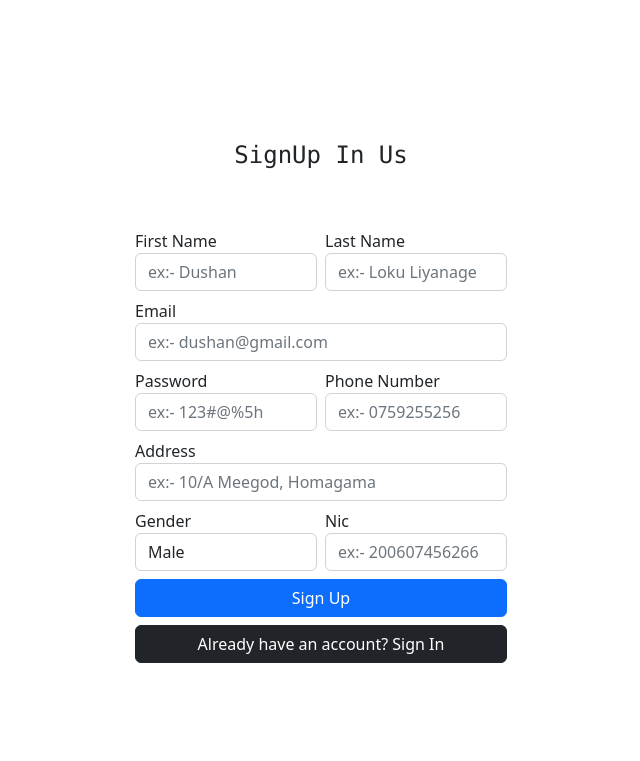
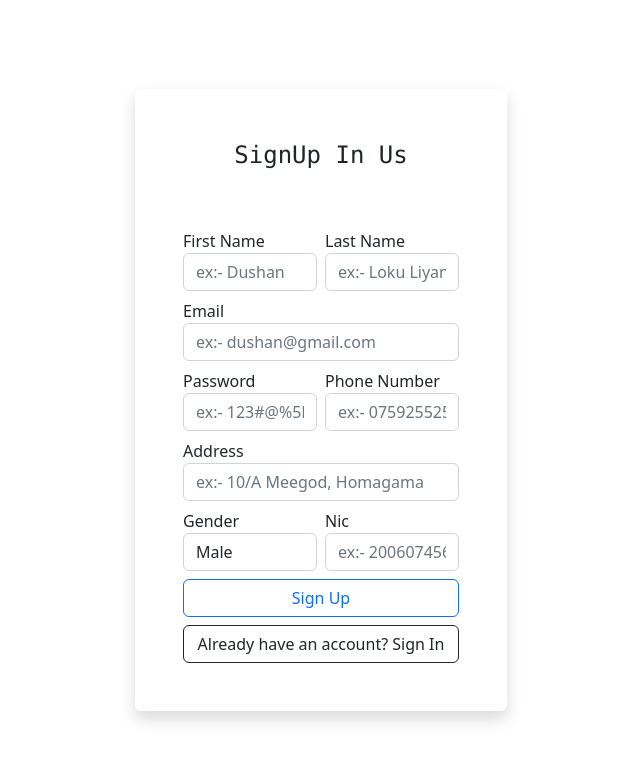
Before and after one commit to dushanlokuliyanage/bookShop, a PHP site: page /register.php in a window 1280 px wide. Shown: the top 761 px of the page, without its empty margins (319-959 px from the left). Run offline with PHP 8.4, Linux system fonts and the light colour scheme.

Commit message:
Done register Page

```diff
--- a/pdoConnection.php
+++ b/pdoConnection.php
@@ -3,14 +3,14 @@
 $servername = "localhost";
 $username = "root";
 $password = "";
-$database = "bookshop";
+$database = "registerBookShop";
 
 try {
 
     $conn =  new PDO("mysql:host=$servername;dbname=$database;=charset=utf8", $username, $password);
     $conn->setAttribute(PDO::ATTR_ERRMODE, PDO::ERRMODE_EXCEPTION);
 
-    echo "Coneected Succesfully";
+    echo "Coneected Succesfully <br> ";
 } catch (PDOException $error) {
     echo "Connection failed" . $error->getMessage();
 }
--- a/register.php
+++ b/register.php
@@ -22,8 +22,9 @@
     <!-- Start Sign Up Box -->
 
     <div class="container vh-100 d-flex justify-content-center align-items-center">
-        <div class="col-12 col-md-8 col-lg-4">
+        <div class="col-12 col-md-8 col-lg-4 bg-gradien p-5 shadow rounded ">
 
+            <form action="registerProcess.php" method="POST">
                 <div id="signUpBox">
                     <div class="row g-2">
 
@@ -37,32 +38,32 @@
 
                         <div class="col-6">
                             <lable class="form-label">First Name</lable>
-                        <input type="text" class="form-control" placeholder="ex:- Dushan" id="fname">
+                            <input type="text" class="form-control" placeholder="ex:- Dushan" id="fname" name="fname" >
                         </div>
 
                         <div class="col-6">
                             <lable class="form-label">Last Name</lable>
-                        <input type="text" class="form-control" placeholder="ex:- Loku Liyanage" id="lname">
+                            <input type="text" class="form-control" placeholder="ex:- Loku Liyanage" id="lname " name="lname">
                         </div>
 
                         <div class="col-12">
                             <lable class="form-label">Email</lable>
-                        <input type="email" class="form-control" placeholder="ex:- dushan@gmail.com" id="gmail">
+                            <input type="email" class="form-control" placeholder="ex:- dushan@gmail.com" name="gmail">
                         </div>
 
                         <div class="col-6">
                             <lable class="form-label">Password</lable>
-                        <input type="password" class="form-control" placeholder="ex:- 123#@%5h" id="password">
+                            <input type="password" class="form-control" placeholder="ex:- 123#@%5h" id="password" name="password">
                         </div>
 
                         <div class="col-6">
                             <lable class="form-label">Phone Number</lable>
-                        <input type="text" class="form-control" placeholder="ex:- 0759255256" id="pNumber">
+                            <input type="text" class="form-control" placeholder="ex:- 0759255256" id="pNumber" name="pNumber">
                         </div>
 
                         <div class="col-12">
                             <lable class="form-label">Address</lable>
-                        <input type="text" class="form-control" placeholder="ex:- 10/A Meegod, Homagama" id="address">
+                            <input type="text" class="form-control" placeholder="ex:- 10/A Meegod, Homagama" id="address" name="address">
                         </div>
 
                         <div class="col-6">
@@ -76,19 +77,21 @@
 
                         <div class="col-6">
                             <lable class="form-label">Nic</lable>
-                        <input type="text" class="form-control" placeholder="ex:- 200607456266" id="nic">
+                            <input type="text" class="form-control" placeholder="ex:- 200607456266" id="nic" name="nic">
                         </div>
 
                         <div class="col-12 d-grid">
-                        <button class="btn btn-primary">Sign Up</button>
+                            <button class="btn btn-outline-primary">Sign Up</button>
                         </div>
 
                         <div class="col-12 d-grid">
-                        <button class="btn btn-dark">Already have an account? Sign In </button>
+                            <button class="btn btn-outline-dark">Already have an account? Sign In </button>
                         </div>
 
                     </div>
                 </div>
+
+            </form>
         </div>
     </div>
 
```
Also changed, not shown: index.php (+16 -7 lines), registerProcess.php (added, +28 -0 lines), style.css (+4 -4 lines). Lines whose indentation alone changed are shown as unchanged.
